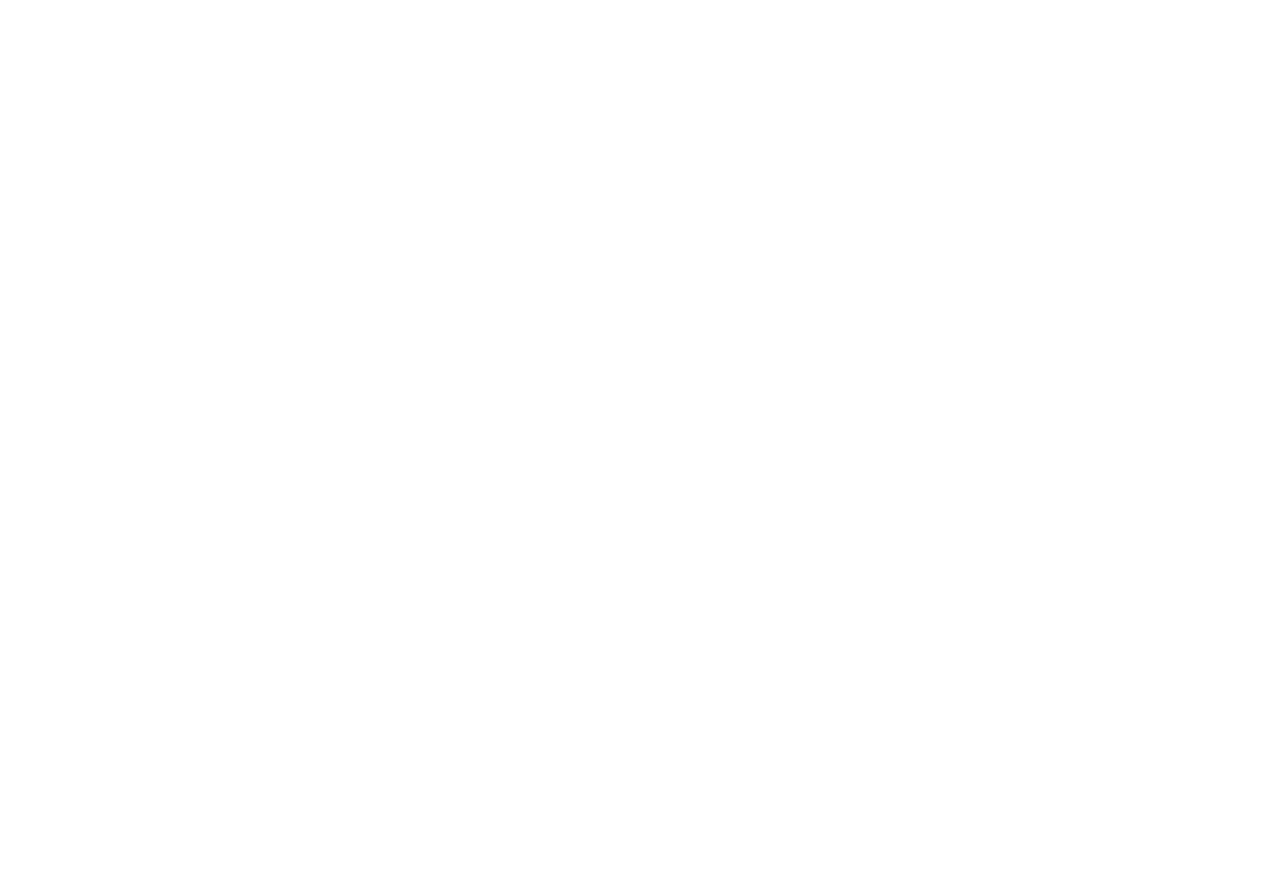
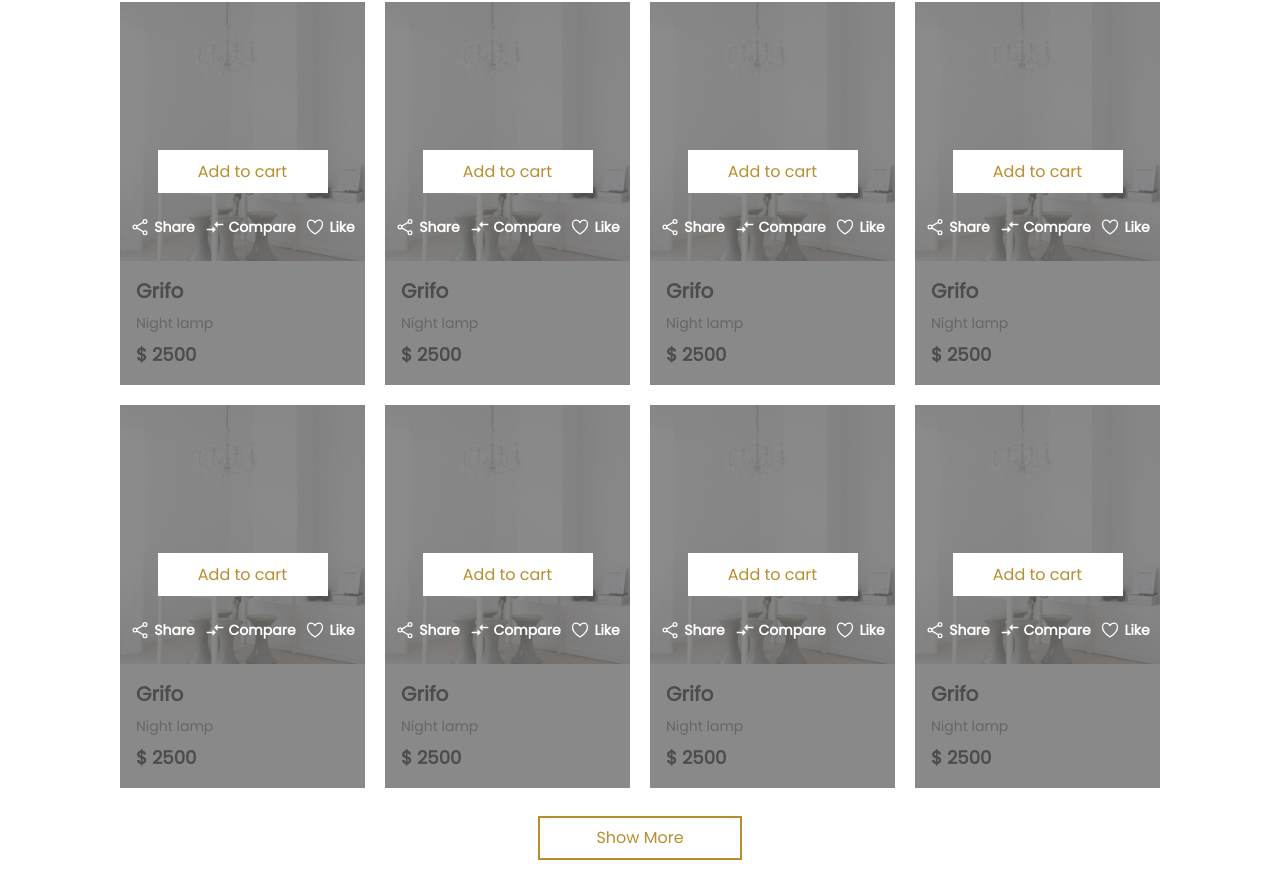
Before and after one commit to MohsenAbediDev/Furnix, a React (Vite) app: page / in a window 1280 px wide. Shown: the part 1506-2394 px from the top of the page. Before the commit the page ends 1508 px from the top, so only its background shows below. Built offline with nearby package versions, Linux system fonts and the light colour scheme; a web font is replaced by a local one.

Commit message:
coding OurProduct component

```diff
--- a/package.json
+++ b/package.json
@@ -11,6 +11,7 @@
     "json-server": "^1.0.0-beta.3",
     "react": "^18.2.0",
     "react-dom": "^18.2.0",
+    "react-icons": "^5.4.0",
     "react-router-dom": "^7.0.2"
   },
   "devDependencies": {
--- a/src/components/OurProduct.jsx
+++ b/src/components/OurProduct.jsx
@@ -2,11 +2,22 @@ import ProductCard from "./ProductCard"
 
 export default function OurProduct() {
   return <>
-    <section>
-      <div className="flex justify-center">
+    <section className="flex justify-center">
+      <div className="w-10/12 flex flex-col items-center">
         <p className="my-12 text-3xl font-semibold">Our Product</p>
-        <div>
+        <div className="grid grid-cols-4 gap-5">
+          <ProductCard />
+          <ProductCard />
+          <ProductCard />
+          <ProductCard />
+          <ProductCard />
+          <ProductCard />
+          <ProductCard />
+          <ProductCard />
         </div>
+        <button className="border-gold border-2 text-base text-gold px-14 py-2 my-7 hover:bg-gold hover:text-white duration-200">
+          Show More
+        </button>
       </div>
     </section>
   </>
--- a/src/components/ProductCard.jsx
+++ b/src/components/ProductCard.jsx
@@ -1,5 +1,25 @@
+import { IoShareSocialOutline, IoHeartOutline } from "react-icons/io5";
+import { MdOutlineCompareArrows } from "react-icons/md";
+
 export default function ProductCard() {
   return <>
-
+    <div className="w-[245px] h-[383px] bg-card relative overflow-hidden">
+      <img src="../../public/images/image 1.png" alt="" className="w-full" />
+      <div className="w-full p-4 flex flex-col gap-y-2">
+        <p className="font-semibold text-xl">Grifo</p>
+        <p className="text-gray text-sm">Night lamp</p>
+        <p className="font-semibold text-lg">$ 2500</p>
+      </div>
+      <div className="absolute w-full h-full bg-[#666666bf] z-10 top-0 flex-center opacity-100 duration-200">
+        <div className="w-full flex flex-col items-center">
+          <button className="bg-white w-[170px] h-[43px] text-gold">Add to cart</button>
+          <div className="flex-center-between text-sm w-11/12 text-white font-bold mt-6">
+            <span className="flex gap-x-1"><IoShareSocialOutline className="text-xl"/> Share</span>
+            <span className="flex gap-x-1"><MdOutlineCompareArrows className="text-xl" /> Compare</span>
+            <span className="flex gap-x-1"><IoHeartOutline className="text-xl" />Like</span>
+          </div>
+        </div>
+      </div>
+    </div>
   </>
 }
--- a/tailwind.config.js
+++ b/tailwind.config.js
@@ -25,6 +25,7 @@ export default {
 			gold: '#B88E2F',
 			white: '#fff',
 			gray: '#666666',
+			card: '#F4F5F7'
 		},
 	},
 	plugins: [],
```
Also changed, not shown: 1 other file (tests, documents, lock files or other folders).
